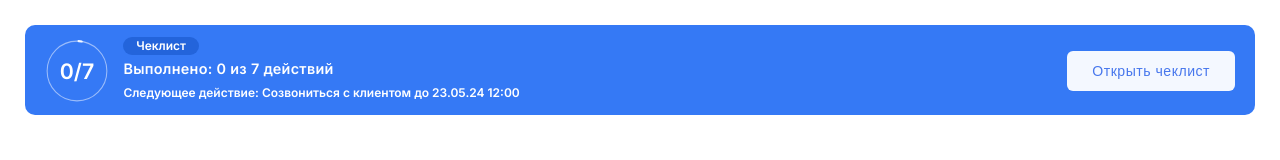
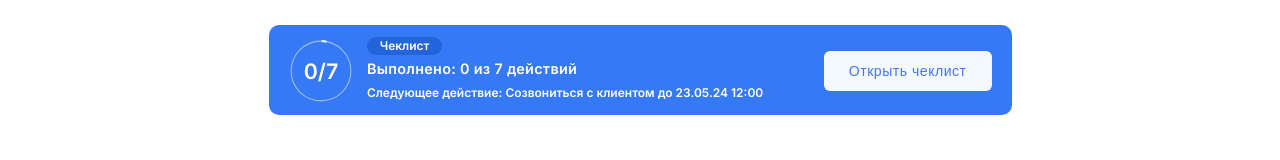
Before and after one commit to Foxy-desu/progress-card, a plain HTML site: page index.html in a window 1280 px wide. Drawn offline with Linux system fonts and the light colour scheme.

Commit message:
feat: improve card representation by centering the container

```diff
--- a/styles/styles.scss
+++ b/styles/styles.scss
@@ -14,6 +14,8 @@ body {
 
 .section {
     padding: 25px;
+    max-width: 793px;
+    margin: auto;
 }
 
 .checklist-card {
```
Also changed, not shown: styles/styles.css, 1 other file.
